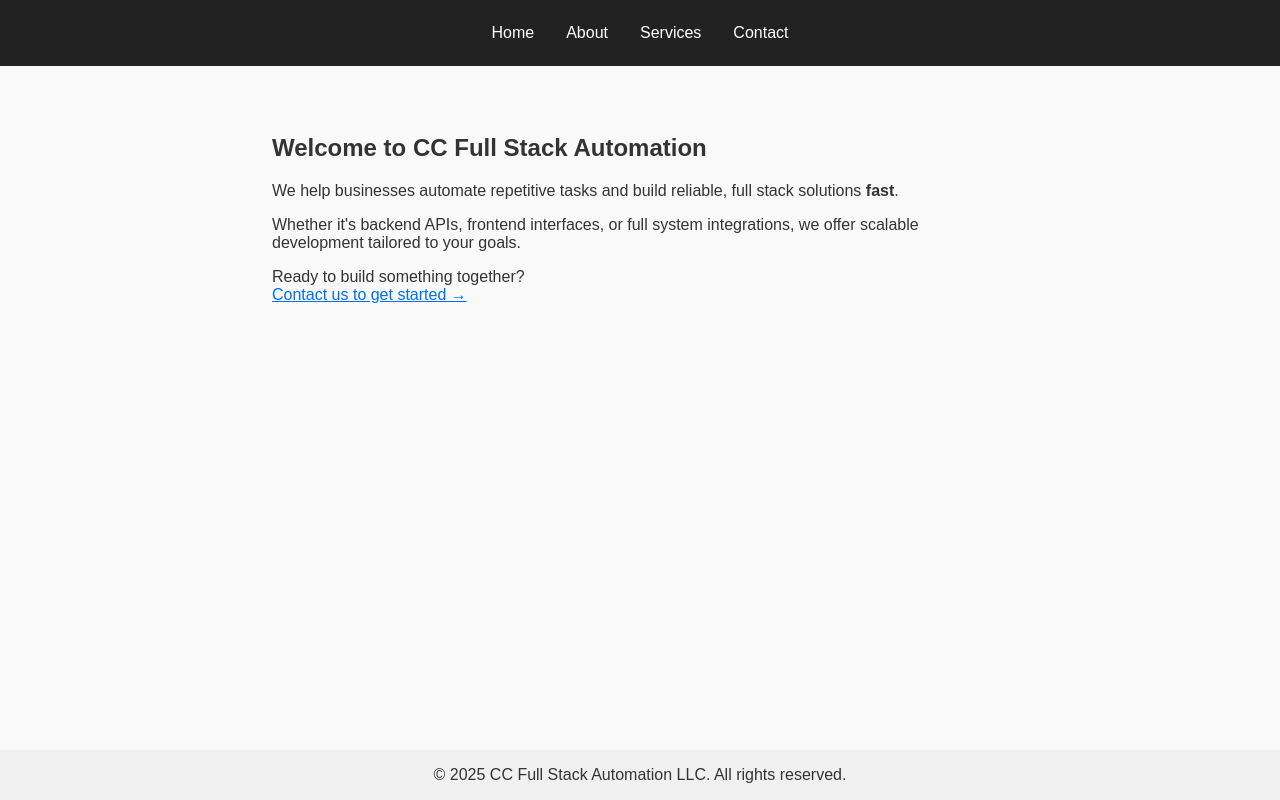
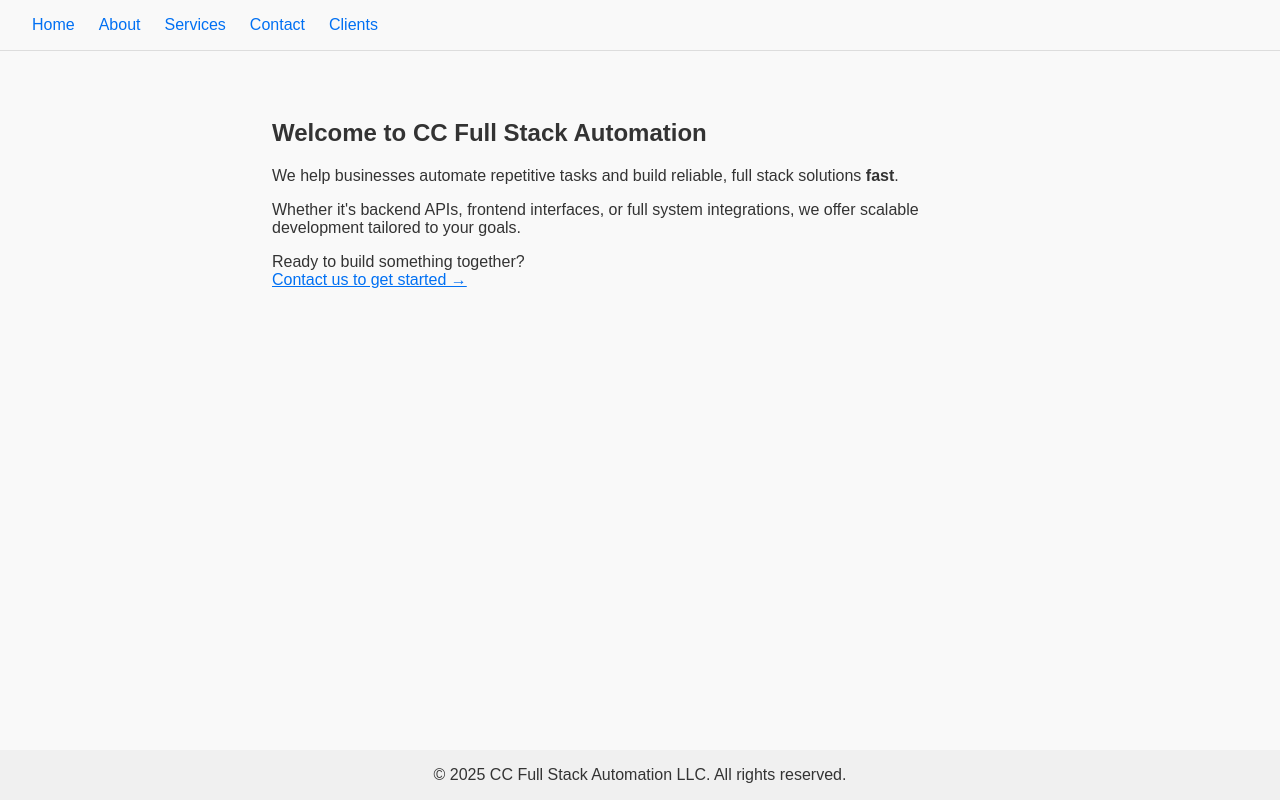
Before and after one commit to AbstractUX/ccfullstackautomation, a Next.js app: page / in a window 1280 px wide. Built offline with nearby package versions, Linux system fonts and the light colour scheme.

Commit message:
Add clients page

```diff
--- a/src/components/Nav.js
+++ b/src/components/Nav.js
@@ -1,29 +1,36 @@
-import Link from "next/link";
+import Link from 'next/link';
 
-const navStyle = {
-  background: "#222",
-  padding: "1rem",
-  display: "flex",
-  flexWrap: "wrap",
-  justifyContent: "center",
-  alignItems: "center",
+export default function Header() {
+  return (
+    <header style={headerStyle}>
+      <nav>
+        <ul style={navListStyle}>
+          <li><Link href="/" style={linkStyle}>Home</Link></li>
+          <li><Link href="/about" style={linkStyle}>About</Link></li>
+          <li><Link href="/services" style={linkStyle}>Services</Link></li>
+          <li><Link href="/contact" style={linkStyle}>Contact</Link></li>
+          <li><Link href="/clients" style={linkStyle}>Clients</Link></li>
+        </ul>
+      </nav>
+    </header>
+  );
+}
+
+const headerStyle = {
+  padding: '1rem 2rem',
+  borderBottom: '1px solid #ddd',
+};
+
+const navListStyle = {
+  listStyle: 'none',
+  display: 'flex',
+  gap: '1.5rem',
+  margin: 0,
+  padding: 0,
 };
 
 const linkStyle = {
-  color: "#fff",
-  textDecoration: "none",
-  padding: "0.5rem 1rem",
-  fontSize: "1rem",
-  display: "inline-block",
+  color: '#0070f3',
+  textDecoration: 'none',
+  fontWeight: '500',
 };
-
-export default function Nav() {
-  return (
-    <nav style={navStyle}>
-      <Link href="/" style={linkStyle}>Home</Link>
-      <Link href="/about" style={linkStyle}>About</Link>
-      <Link href="/services" style={linkStyle}>Services</Link>
-      <Link href="/contact" style={linkStyle}>Contact</Link>
-    </nav>
-  );
-}
```
